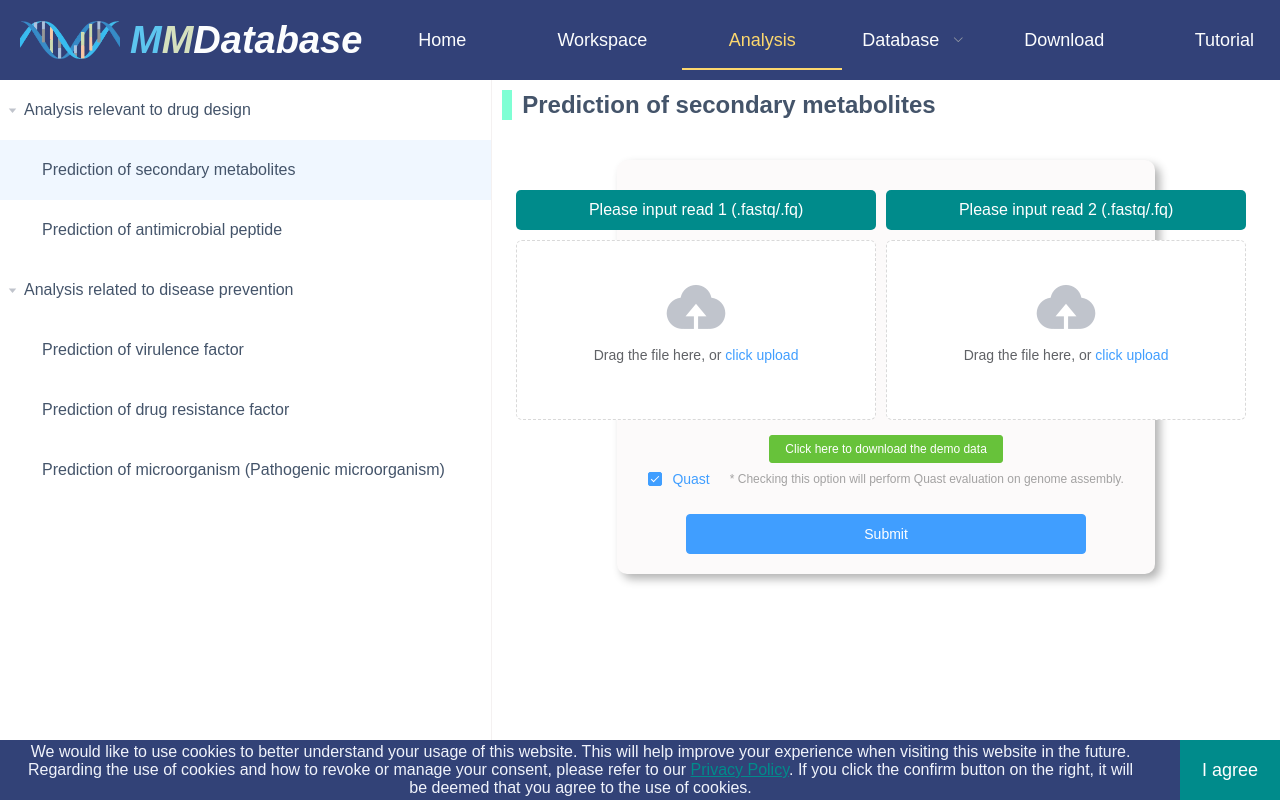
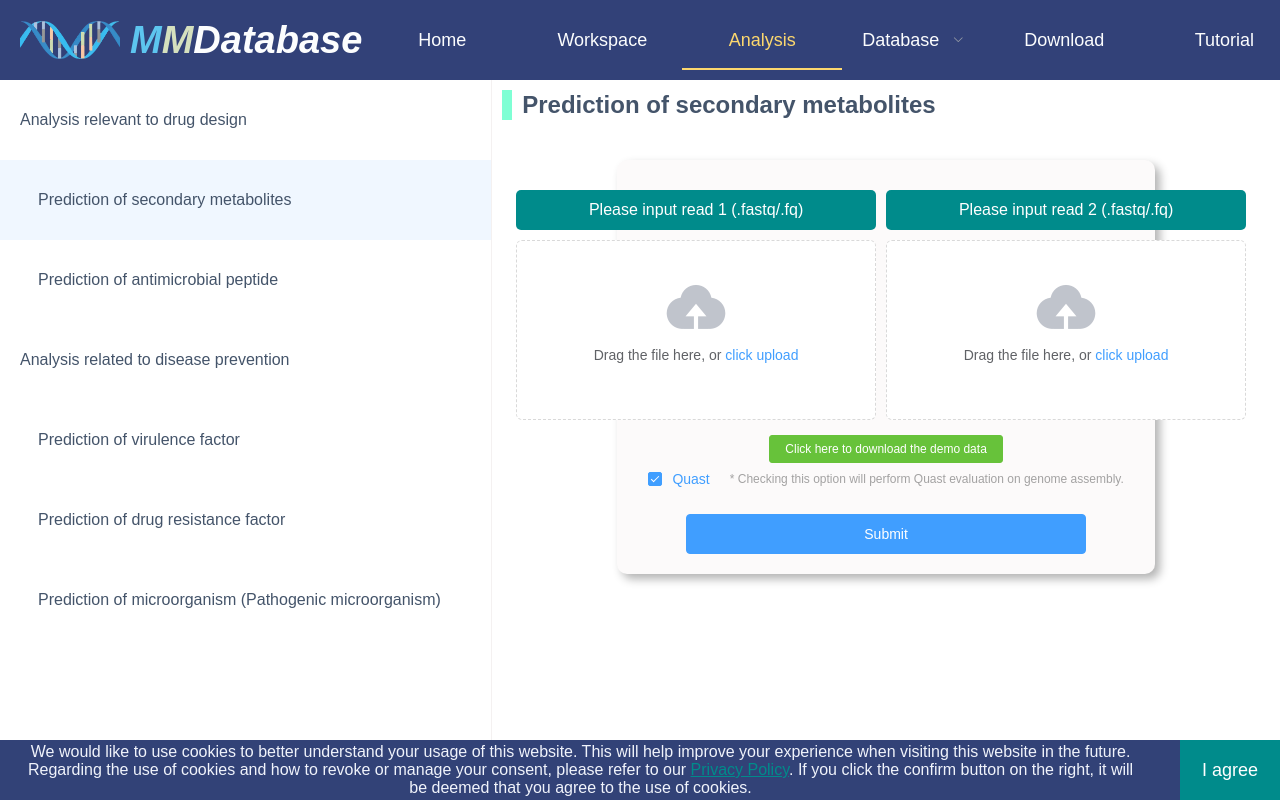
Before and after one commit to Tecot/dsm-client, a Vue app: page /analysis in a window 1280 px wide. Built offline with nearby package versions, Linux system fonts and the light colour scheme; what @jiaminghi/data-view, vue-clipboard2, vue-particles would draw is missing.

Commit message:
20250120

```diff
--- a/src/App.vue
+++ b/src/App.vue
@@ -42,10 +42,10 @@ body {
 }
 
 ::-webkit-scrollbar-thumb {
-  background: #E9ECEF;
+  background: #abadaf;
 }
 
 ::-webkit-scrollbar-track {
-  background: #ddd;
+  background: #eeecec;
 }
 </style>
--- a/src/components/database/dataexpress/BinDescription.vue
+++ b/src/components/database/dataexpress/BinDescription.vue
@@ -1,6 +1,7 @@
 <template>
   <div class="bin-description-container">
     <el-descriptions
+      style="color: #FF7575;"
       :title="srp + ' bin detail'"
       direction="vertical"
       :column="4"
--- a/src/components/database/dataexpress/MacrelOutPredictionDescription.vue
+++ b/src/components/database/dataexpress/MacrelOutPredictionDescription.vue
@@ -1,6 +1,14 @@
+<!--
+ * @File name:
+ * @Author: Tecot (tyx_cqbs@163.com)
+ * @Version: V1.0
+ * @Date: 2025-01-20 15:13:15
+ * @Description:
+-->
 <template>
   <div class="protein-seq-detail">
     <el-descriptions
+      style="color: #58CF6A;"
       :title="mopInfo['Access'] + ' macrel out prediction description'"
       direction="vertical"
       :column="5"
--- a/src/components/download/DownloadDatabaseInformation.vue
+++ b/src/components/download/DownloadDatabaseInformation.vue
@@ -1,7 +1,7 @@
 <template>
 <div class="download-database-information-container">
 	<div class="title-container">
-		<span>Download SRP project</span>
+		<span>Download database</span>
 	</div>
 	<div class="table-container">
 		<el-table
--- a/src/views/analysis/Analysis.vue
+++ b/src/views/analysis/Analysis.vue
@@ -260,11 +260,15 @@ export default {
 <style lang="scss" scoped>
 .analysis-cotainer {
   ::v-deep .el-tree-node__content {
-    height: 60px;
+    height: 80px;
   }
   ::v-deep .el-tree-node__label {
+    padding-left: 20px;
     font-size: 16px;
     color: #44546A;
+  }
+  ::v-deep .el-tree-node__expand-icon {
+    display: none;
   }
   height: calc(100vh - 80px);
   display: flex;
```
